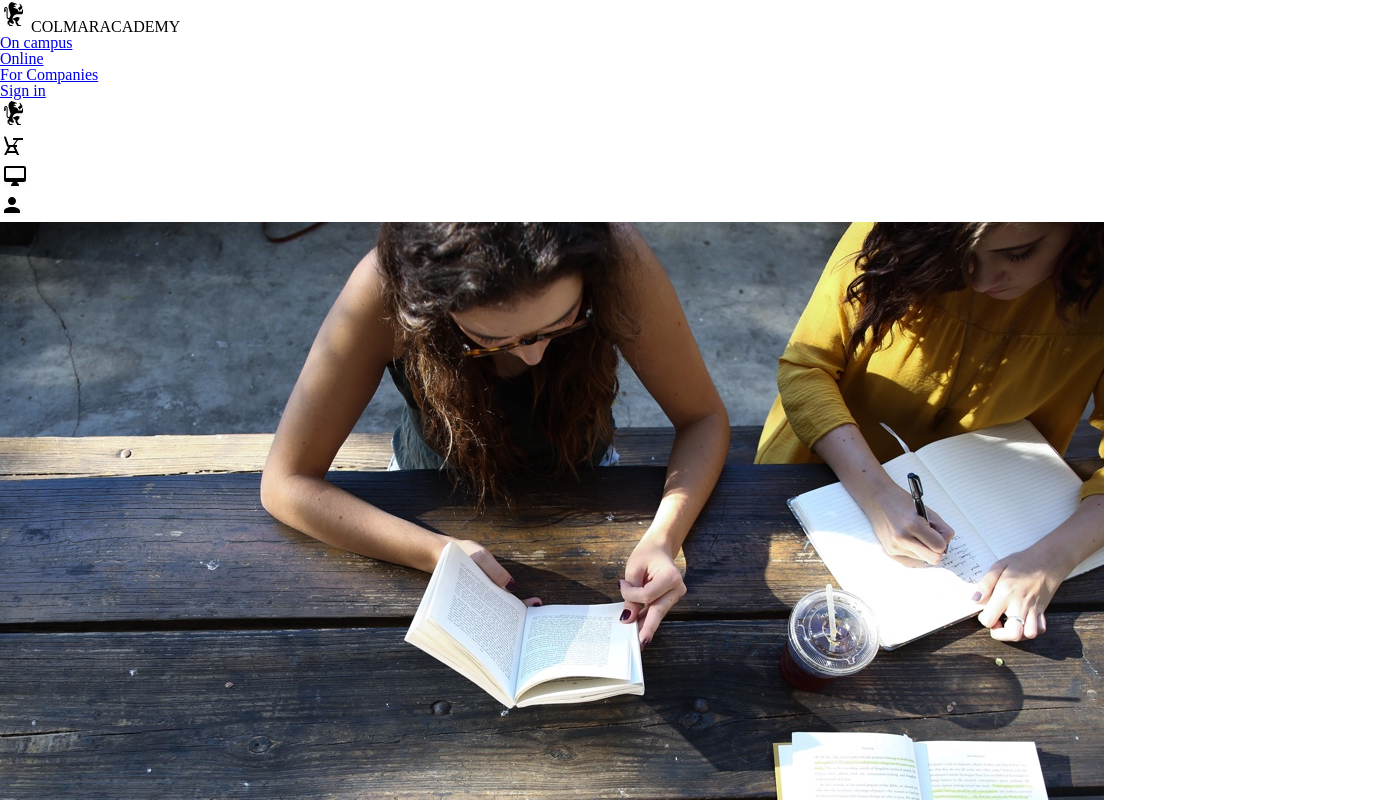
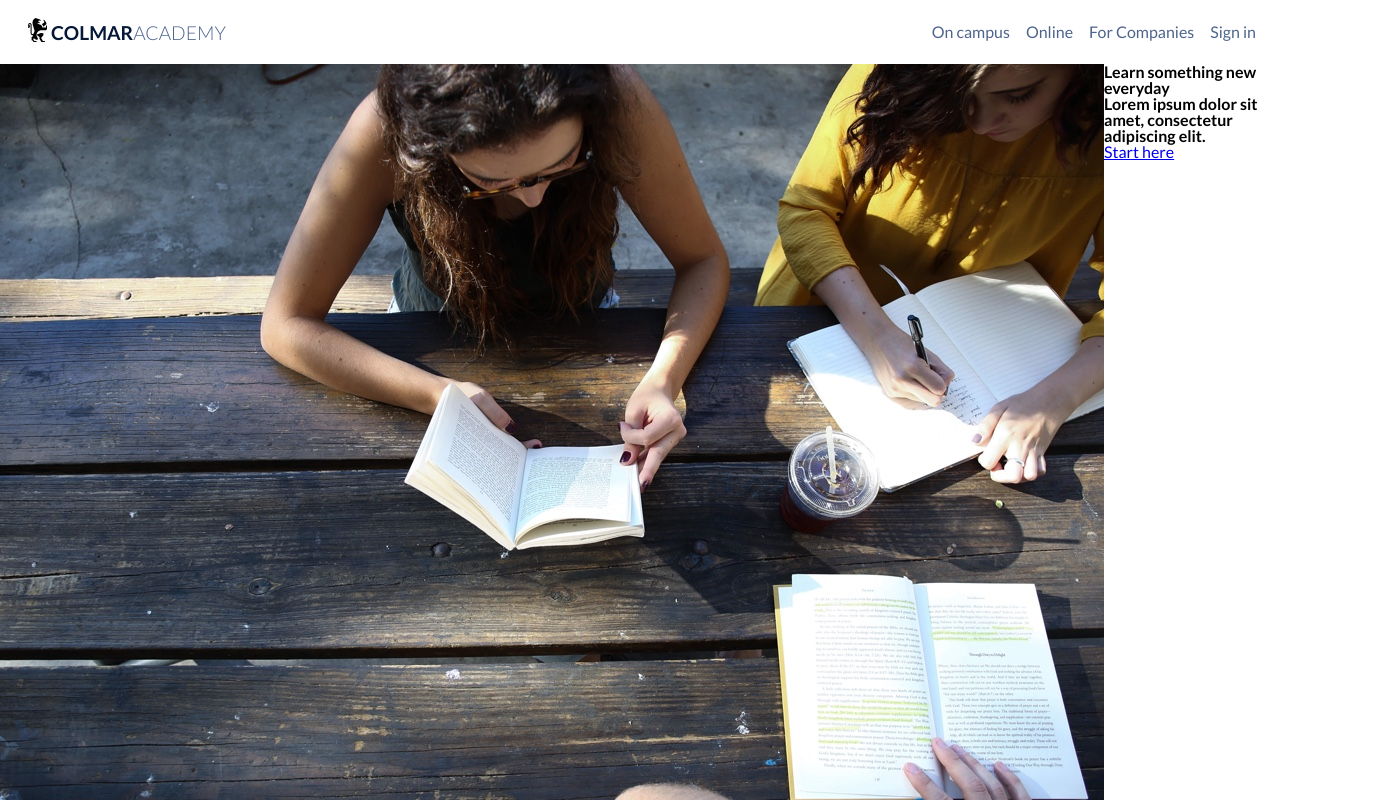
Before and after one commit to Mair2017/ColmarAcademy, a plain HTML site: page index.html in a window 1280 px wide. Shown: the top 800 px of the page, 1376 px wide, since content can reach past the window. Drawn offline with Linux system fonts and the light colour scheme.

Commit message:
add header and mobile header

```diff
--- a/Resources/CSS/style.css
+++ b/Resources/CSS/style.css
@@ -0,0 +1,80 @@
+html {
+  font-family: "Lato", sans-serif;
+}
+
+section {
+  display: flex;
+  width: 100%;
+}
+
+h1,
+h2,
+h3,
+h4 {
+  font-weight: bold;
+}
+
+header {
+  height: 64px;
+  display: flex;
+  justify-content: space-between;
+  align-items: center;
+}
+
+nav.mobile {
+  display: none;
+}
+
+.logo {
+  display: inline-flex;
+  align-items: center;
+  height: 32px;
+  margin-left: 24px;
+}
+
+.logo span {
+  text-transform: uppercase;
+  vertical-align: middle;
+  line-height: 27px;
+}
+
+#one {
+  font-weight: 700;
+  font-size: 1.2rem;
+  color: #051838;
+}
+
+#two {
+  font-size: 1.2rem;
+  font-weight: 300;
+  color: #4d648d;
+}
+
+nav ul {
+  display: inline-flex;
+  justify-content: flex-end;
+  align-items: center;
+  margin-right: 24px;
+}
+
+ul li a {
+  margin-left: 16px;
+  text-decoration: none;
+  color: #4d648d;
+}
+
+ul li a:hover {
+  color: #051838;
+}
+
+@media only screen and (max-width: 768px) {
+  header .logo, header nav {
+    display: none;
+  }
+
+  nav.mobile, nav.mobile ul {
+    display: inline-flex;
+    justify-content: space-around;
+    width: 100%;
+  }
+}
--- a/index.html
+++ b/index.html
@@ -4,15 +4,16 @@
     <title>Colmar Academy</title>
     <link rel="stylesheet" href="./resources/css/reset.css" type="text/css">
     <link rel="stylesheet" href="./resources/css/style.css" type="text/css">
+    <link href="https://fonts.googleapis.com/css?family=Lato:100,300,400,700,900" rel="stylesheet">
   </head>
   <body>
     <!--Header-->
     <header>
-      <nav class="logo">
-        <div>
-          <img src="./resources/images/ic-logo.svg" />
-          <span id="one">COLMAR</span><span id="two">ACADEMY</span>
-        </div>
+      <div class="logo">
+        <img src="./resources/images/ic-logo.svg" />
+        <span id="one">COLMAR</span><span id="two">ACADEMY</span>
+      </div>
+      <nav>
         <div class="menu">
           <ul>
             <li><a href="#">On campus</a></li>
```
